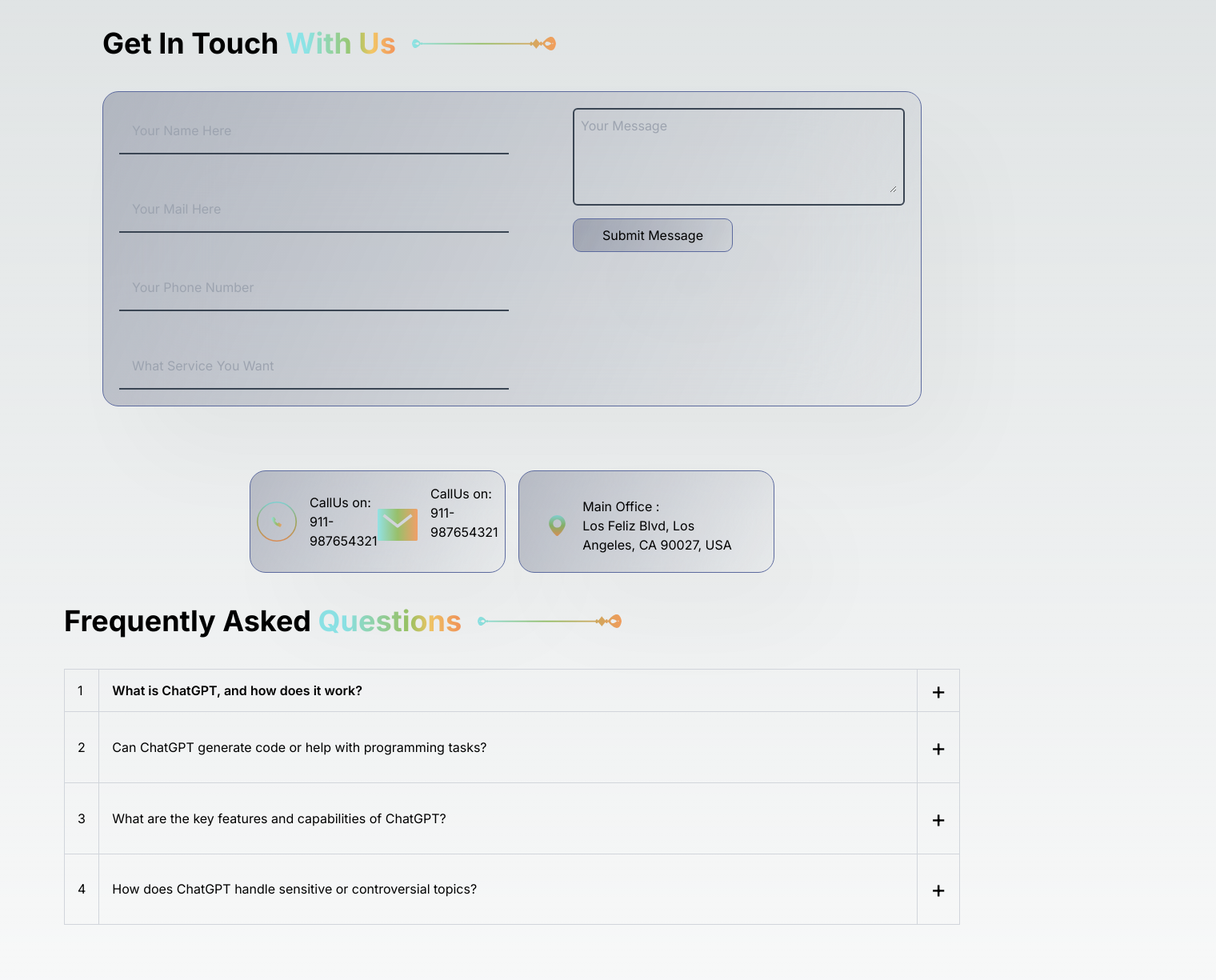
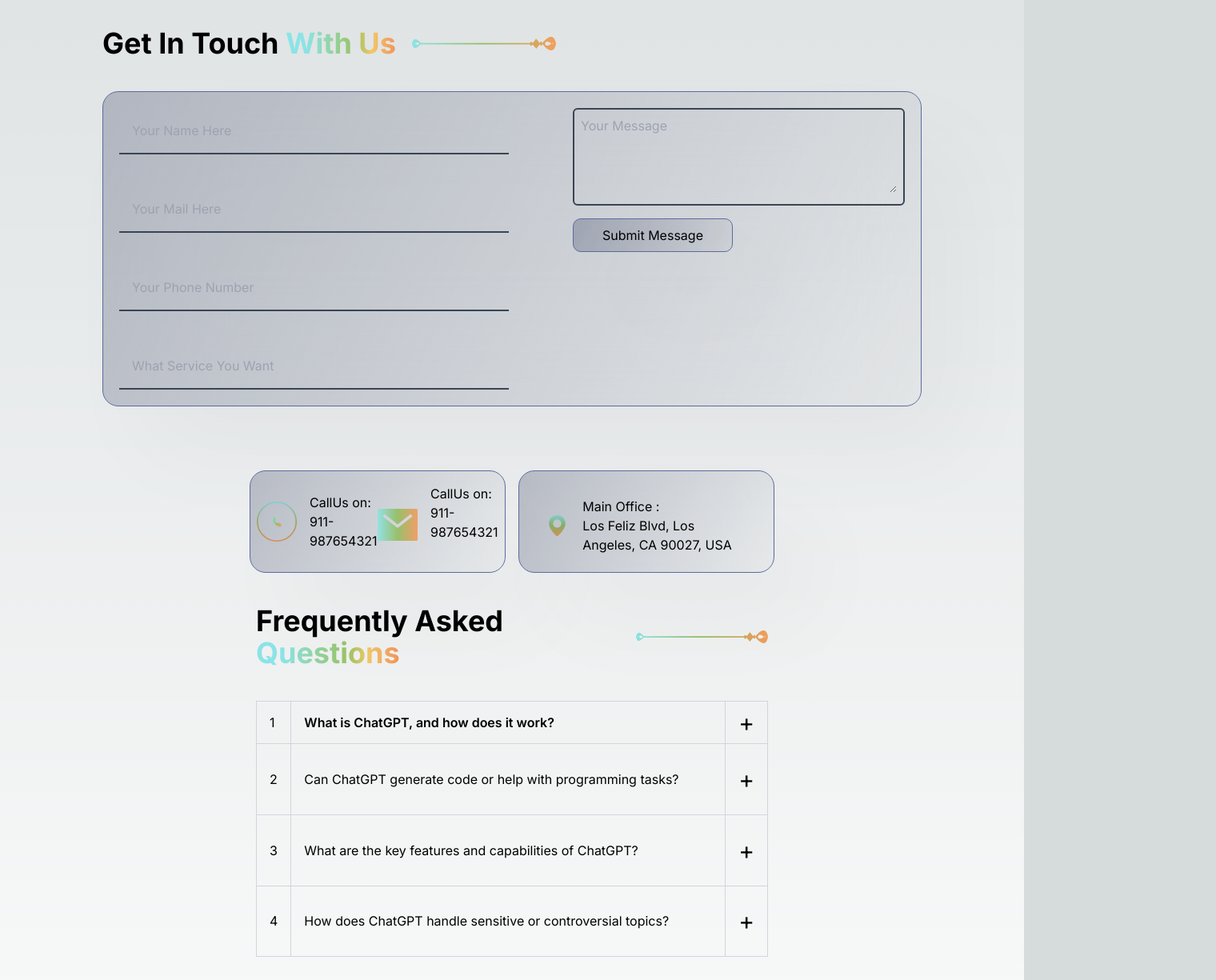
Before and after one commit to Kevin-Tyy/genius-ai, a Next.js app: page /contact in a window 1280 px wide. Shown: the part 540-1765 px from the top of the page at 80% size, 1520 px wide, since content can reach past the window. Built offline with nearby package versions, Linux system fonts and the light colour scheme.

Commit message:
[updated]

```diff
--- a/components/FAQ.tsx
+++ b/components/FAQ.tsx
@@ -5,15 +5,15 @@ const FAQ = () => {
   const [isExpanded, setIsExpanded] = useState(false);
   return (
     <div className="flex justify-center">
-<div className="md:px-4 lg:px-20 xl:px-80">
+      <div className="w-full md:w-[80%] lg:w-[60%] xl:w-[50%]">
         <span className="flex flex-col md:flex-row items-center space-y-2 md:space-y-0 md:space-x-5">
           <h1 className="text-2xl md:text-3xl lg:text-4xl font-bold">
             Frequently Asked <span className="gradient-text">Questions</span>
           </h1>
           <Image src="/union.svg" alt='union' width={180} height={2} />
         </span>
-      <div className="overflow-x-auto mt-6 md:mt-10">
-        <table className="table-auto w-full md:w-[70rem] h-[40vh] border-collapse border border-gray-300">
+        <div className="overflow-hidden mt-5 md:mt-10">
+          <table className="table-auto w-full md:w-full h-auto md:h-[40vh] border-collapse border border-gray-300">
             <colgroup>
               <col className="w-10" />
               <col className="w-auto" />
@@ -30,9 +30,10 @@ const FAQ = () => {
                     <p className="mt-2 md:mt-4 text-sm md:text-base">
                       ChatGPT is an artificial intelligence (AI) chatbot that
                       uses natural language processing to create humanlike
-                    conversational dialogue. The language model can respond to
-                    questions and compose various written content, including
-                    articles, social media posts, essays, code, and emails.
+                      conversational dialogue. The language model can respond
+                      to questions and compose various written content,
+                      including articles, social media posts, essays, code,
+                      and emails.
                     </p>
                   )}
                 </td>
--- a/components/Intro.tsx
+++ b/components/Intro.tsx
@@ -27,7 +27,7 @@ const Intro = () => {
   return (
     <>
       <div className='flex flex-col md:flex-row p-8 md:p-32 h-auto md:h-[80vh]' style={{ backgroundImage: 'url("/computer.png")', backgroundSize: 'cover', backgroundRepeat: 'no-repeat' }}>
-        <div className="text-left text-white md:w-1/2">
+        <div className=" text-white ">
           <button className='p-4 mb-4 rounded-lg space-x-3 styled-button flex items-center justify-center'>
             <Image src="/circle.png" alt="search" width={24} height={24} />
             <p className='block'>No #1 Tool for AI</p>
@@ -36,7 +36,7 @@ const Intro = () => {
           <h1 className='text-3xl md:text-5xl gradient-text font-semibold'>Blog Ideas & Outlines</h1>
           <p className='text-sm mt-4 md:mt-8'>AI Copywriting is revolutionizing the way content is created. AI can create content for <br />blogs, articles, websites, social media and more.</p>
 
-          <InputBorder className='flex w-[80%] flex-row p-4 md:p-2 justify-between items-center mt-4 md:mt-8'>
+          <InputBorder className='flex w-full md:w-[80%] flex-row p-4 md:p-2 justify-between items-center mt-4 md:mt-8'>
             <div className='flex flex-row  space-x-2  items-center justify-center'>
               <span className='gradient-border rounded-full p-2 w-8 md:w-10 h-8 md:h-10'><Image src="/search.png" alt="search" width={24} height={24} /></span>
               <input type='text' placeholder='Write Your Email Adress' className='bg-transparent outline-none text-white md:w-48' />
--- a/components/Review.tsx
+++ b/components/Review.tsx
@@ -27,18 +27,17 @@ const Review = () => {
                     breakpoints={{
                         640: {
                             slidesPerView: 1,
-                            spaceBetween: 0,
+                            spaceBetween: 10,
                         },
                         768: {
                             slidesPerView: 2,
-                            spaceBetween: 5,
+                            spaceBetween: 20,
                         },
                         1024: {
                             slidesPerView: 5,
                             spaceBetween: 60,
                         },
                     }}
-
                     pagination={{ clickable: true }}
                 >
                     <SwiperNavButtons />
--- a/components/shared/MobileSidebar.tsx
+++ b/components/shared/MobileSidebar.tsx
@@ -6,6 +6,7 @@ import { useRef, useEffect } from "react";
 
 import { navLinks } from "@/app/utils/constants"
 import Logo from "./Logo";
+import Button from "../styles/Button";
 interface Props {
   openModal: () => void;
   onClose: () => void;
@@ -29,27 +30,23 @@ export default function MobileSidebar({ openModal, onClose, isOpen }: Props) {
   return (
     <nav
       ref={mainRef}
-      className={`${
-        isOpen ? "w-[300px]" : "w-0"
+      className={`${isOpen ? "w-[300px]" : "w-0"
         } overflow-hidden bg-[#101010] fixed right-0 top-0 bottom-0 h-screen shadow-2xl z-[9999999] transition-[width] duration-500`}>
       <div className="pl-8 flex flex-col justify-between pt-6 pb-10 px-4 h-full">
         <div className="flex items-center justify-between w-full">
           <Logo />
-          <div className="w-10 grid place-content-center ml-6 md:hidden">
+          <div className="w-10 grid place-content-center ml-6 lg:hidden">
             <div
               className="flex flex-col items-end justify-center hover:bg-neutral-200/20 rounded-md transition duration-100 p-2 space-y-[7px] cursor-pointer  group"
               onClick={onClose}>
               <span
-                className={`w-5 relative h-[2px] bg-neutral-300 block transition rounded-full duration-[.3s] ${
-                  isOpen && "rotate-[135deg] translate-y-[9px] w-5"
+                className={`w-5 relative h-[2px] bg-neutral-300 block transition rounded-full duration-[.3s] ${isOpen && "rotate-[135deg] translate-y-[9px] w-5"
                   }`}></span>
               <span
-                className={`w-4 relative h-[2px] bg-neutral-300 transition  rounded-full duration-[.4s] opacity-100 ${
-                  isOpen && "!opacity-0 invisible"
+                className={`w-4 relative h-[2px] bg-neutral-300 transition  rounded-full duration-[.4s] opacity-100 ${isOpen && "!opacity-0 invisible"
                   } `}></span>
               <span
-                className={`w-5 relative h-[2px] bg-neutral-300 rounded-full transition duration-[.3s] ${
-                  isOpen && "-rotate-[135deg] -translate-y-[9px] w-5"
+                className={`w-5 relative h-[2px] bg-neutral-300 rounded-full transition duration-[.3s] ${isOpen && "-rotate-[135deg] -translate-y-[9px] w-5"
                   }`}></span>
             </div>
           </div>
@@ -64,14 +61,17 @@ export default function MobileSidebar({ openModal, onClose, isOpen }: Props) {
             </Link>
           ))}
         </div>
-        <button
-          onClick={() => {
+        <div className="space-x-2">
+          <button onClick={() => {
           onClose();
           openModal();
         }}
-          className="px-8 py-3 rounded-full font-semibold uppercase text-sm bg-[#EDF49B] text-[#101010]">
-          Login
+          className="px-8 py-3 rounded-md border border-solid border-white border-opacity-87 font-semibold capitalize text-sm ">
+          <Link href="/login">LogIn</Link>
         </button>
+          <Button className="px-8 py-3 font-semibold capitalize text-sm text-[#8CE3E6] ">
+            <Link href="/signup">Sign<span className="gradient-text">Up</span></Link>
+          </Button></div>
       </div>
     </nav>
   );
--- a/components/shared/Navbar.tsx
+++ b/components/shared/Navbar.tsx
@@ -20,7 +20,7 @@ export default function Navbar() {
       <div className="max-w-[1720px] mx-auto">
         <nav className="w-full flex  items-center justify-between">
           <Logo />
-          <div className="w-10 grid place-content-center ml-6 md:hidden">
+          <div className="w-10 grid place-content-center ml-6 lg:hidden">
             <div
               className="flex flex-col items-end justify-center hover:bg-neutral-100/20 rounded-md transition duration-100 p-2 space-y-[7px] cursor-pointer group"
               onClick={() => setIsExpanded(true)}>
@@ -35,7 +35,7 @@ export default function Navbar() {
                   }`}></span>
             </div>
           </div>
-          <div className="hidden md:flex items-center gap-x-12">
+          <div className="hidden lg:flex items-center gap-x-12">
             <div className="">
               <ul className="text-[#636369] flex gap-x-10">
                 {navLinks.map((link) => (
```
Lines whose indentation alone changed are shown as unchanged.
